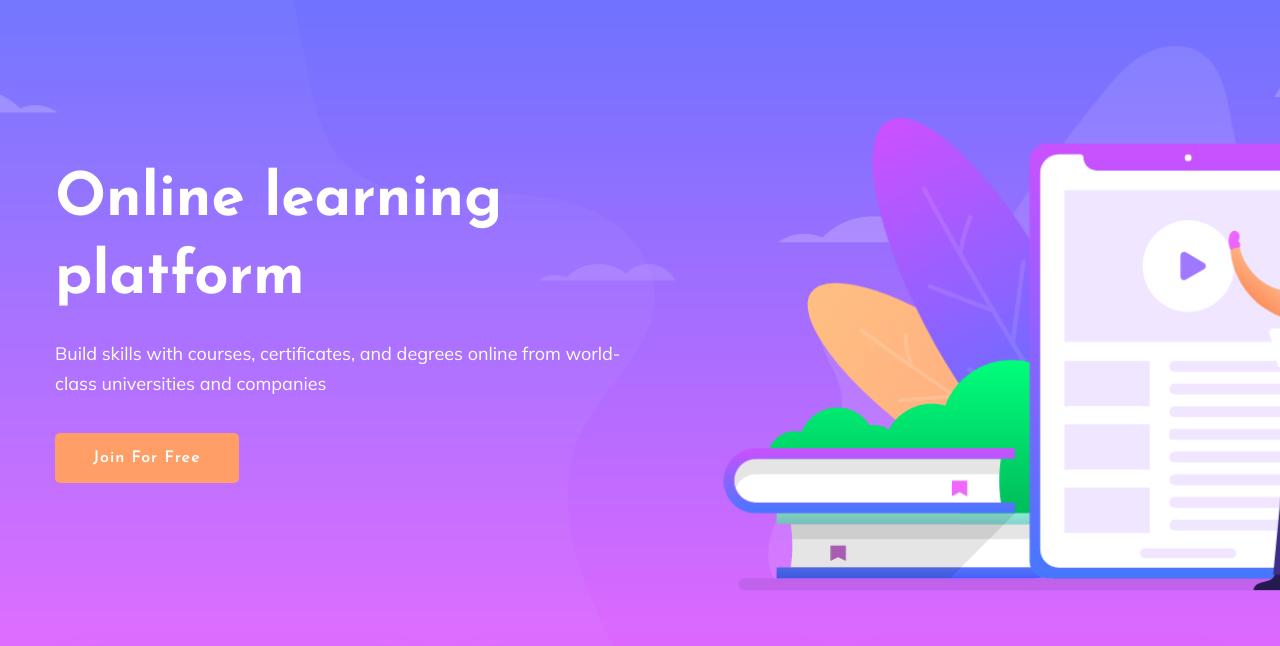
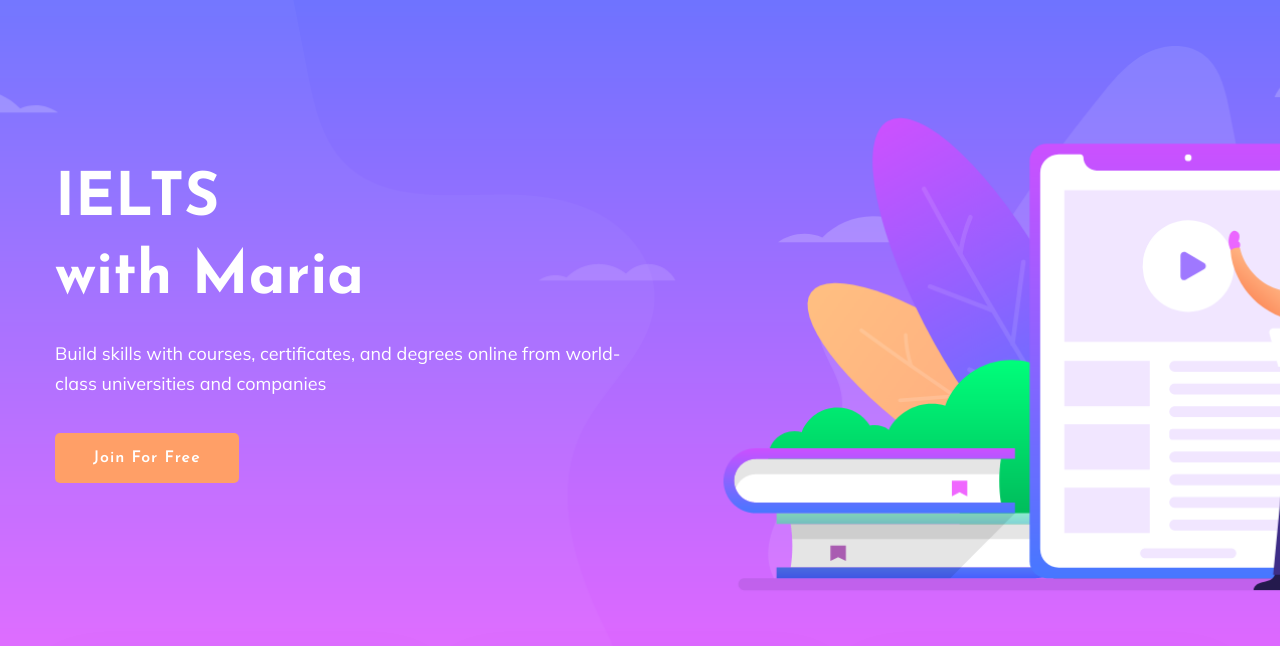
Before and after one commit to eguiadaniel/awesome_project, a plain HTML site: page index.html in a window 1280 px wide. Shown: the part 105-751 px from the top of the page. Drawn offline with Linux system fonts and the light colour scheme.

Commit message:
Titulo H1 cambiado

```diff
--- a/index.html
+++ b/index.html
@@ -3,7 +3,7 @@
 <head>
     <meta charset="utf-8">
     <meta http-equiv="x-ua-compatible" content="ie=edge">
-    <title>Courses | Education</title>
+    <title>Courses | Education </title>
     <meta name="description" content="">
     <meta name="viewport" content="width=device-width, initial-scale=1">
     <link rel="manifest" href="site.webmanifest">
@@ -99,7 +99,7 @@
                         <div class="row">
                             <div class="col-xl-6 col-lg-7 col-md-12">
                                 <div class="hero__caption">
-                                    <h1 data-animation="fadeInLeft" data-delay="0.2s">Online learning<br> platform</h1>
+                                    <h1 data-animation="fadeInLeft" data-delay="0.2s">IELTS<br> with Maria</h1>
                                     <p data-animation="fadeInLeft" data-delay="0.4s">Build skills with courses, certificates, and degrees online from world-class universities and companies</p>
                                     <a href="#" class="btn hero-btn" data-animation="fadeInLeft" data-delay="0.7s">Join for Free</a>
                                 </div>
```
